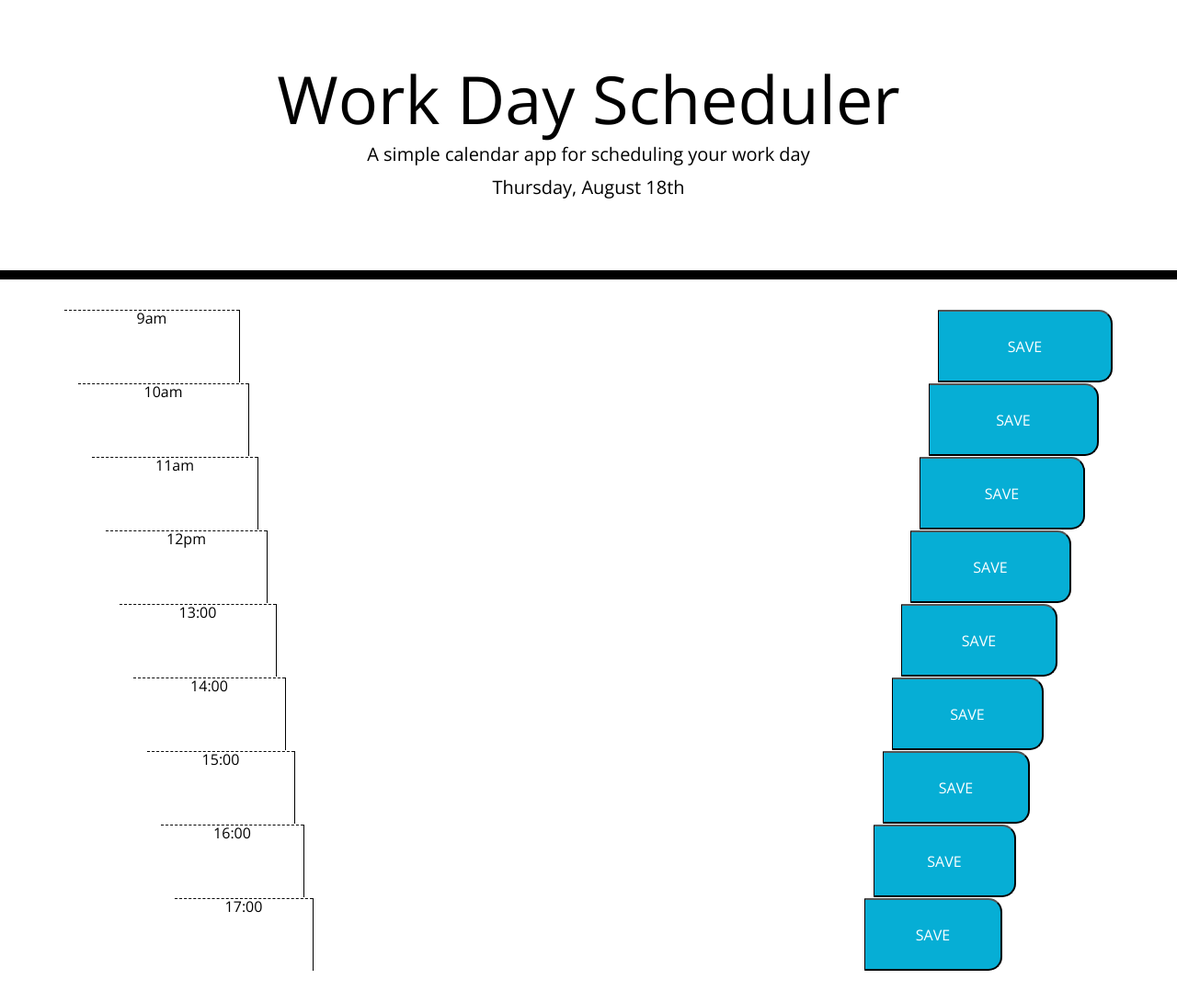
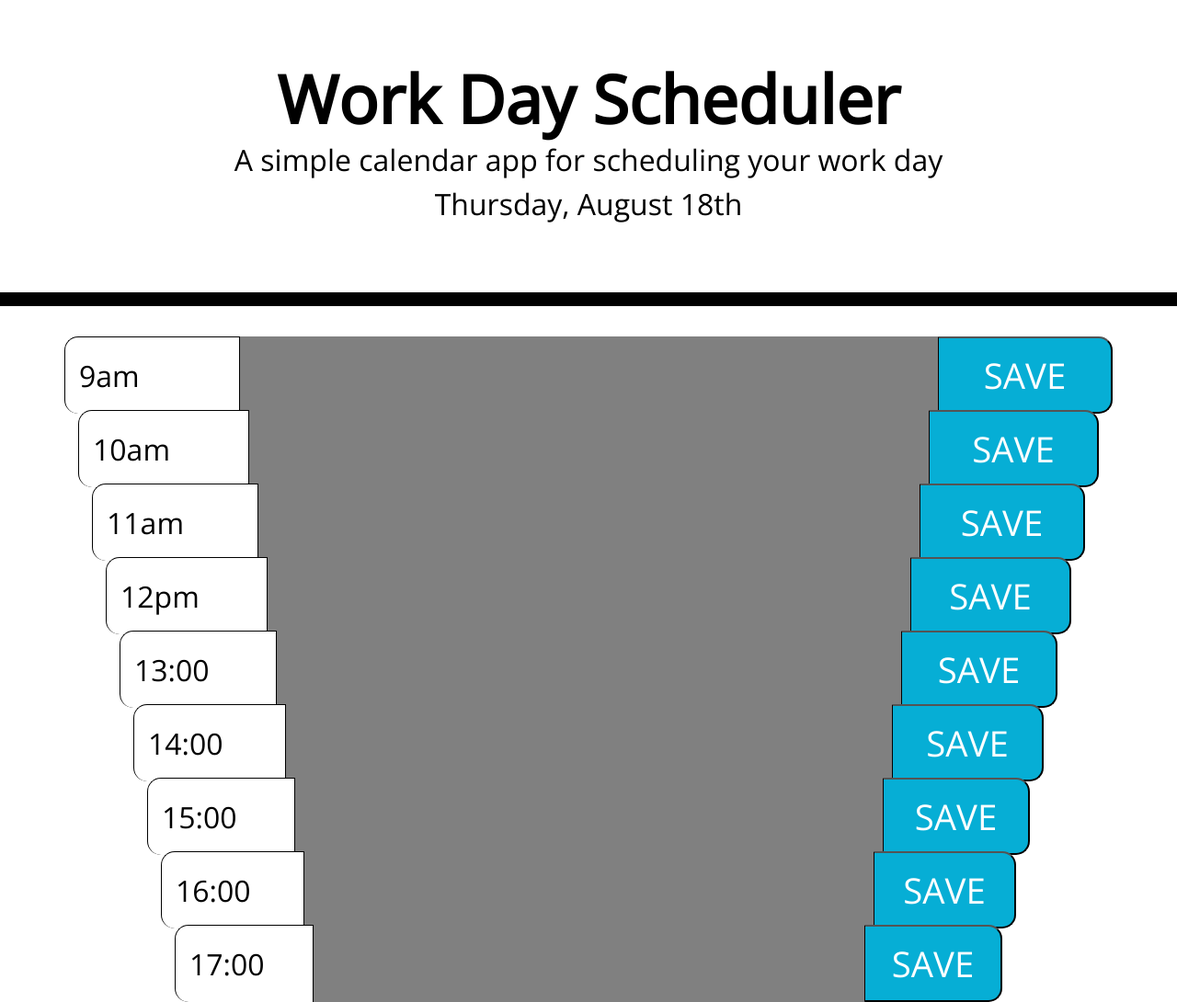
Before and after one commit to achillesthree/WorkDayScheduler, a plain HTML site: page index.html in a window 1280 px wide. Shown: the whole page at 92% size. Before the commit the page ends 1056 px from the top, so only its background shows below. Drawn offline with nearby package versions, Linux system fonts and the light colour scheme.

Commit message:
Update style.css

```diff
--- a/style.css
+++ b/style.css
@@ -5,7 +5,7 @@ body {
 }
 
 textarea {
-  background: transparent;
+  background: grey;
   border: none;
   resize: none;
   color: #000000;
@@ -18,16 +18,27 @@ textarea {
   background-color: transparent;
   color: black;
   border-radius: 0;
-  border-bottom: 10px solid black;
+  border-bottom: 15px solid black;
+}
+
+.lead {
+  font-size: xx-large;
+}
+
+.display-3 {
+  font-weight: 700;
 }
 
 .description {
   white-space: pre-wrap;
+  font-size: xx-large;
 }
 
 .time-block {
-  text-align: center;
+  text-align: start;
   border-radius: 15px;
+  font-weight: 500;
+  font-size: xx-large;
 }
 
 .row {
@@ -39,7 +50,11 @@ textarea {
 .hour {
   background-color: #ffffff;
   color: #000000;
-  border-top: 1px dashed #000000;
+  border-top: 1px solid #000000;
+  border-left: 1px solid black;
+  border-top-left-radius: 15px;
+  border-bottom-left-radius: 15px;
+  align-content: space-around;
 }
 
 .past {
@@ -63,6 +78,7 @@ textarea {
   border-bottom-right-radius: 15px;
   background-color: #06aed5;
   color: white;
+  font-size: larger;
 }
 
 .saveBtn i:hover {
```
